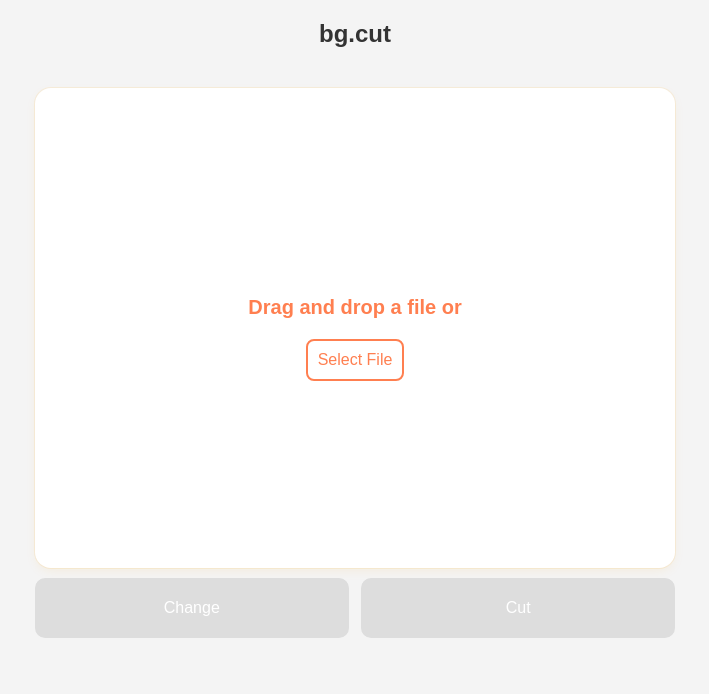
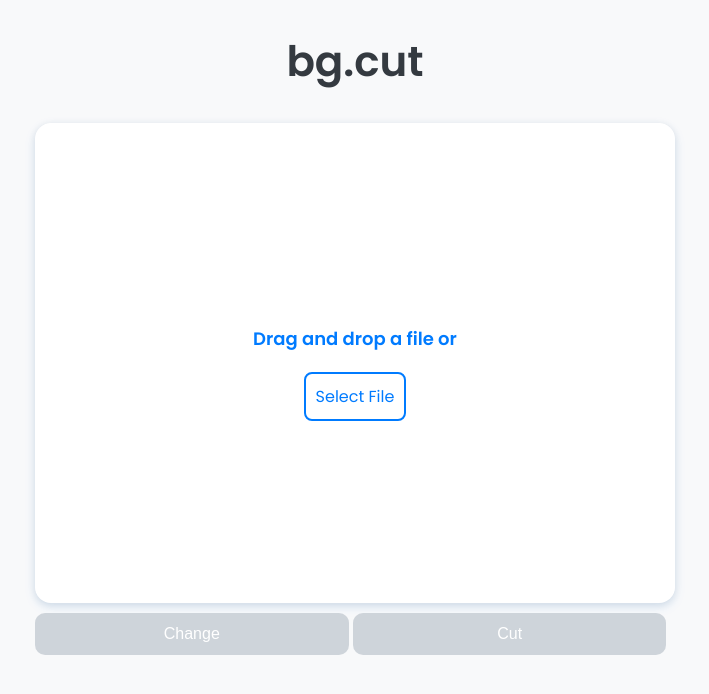
Before and after one commit to JRBonilla/bg.cut, a Flask app: page / in a window 1280 px wide. Shown: the top 694 px of the page, without its empty margins (285-994 px from the left). Run offline with Flask 3, Linux system fonts and the light colour scheme.

Commit message:
UI update - Added drag and drop functionality - Made window not resizable - Made UI look more modern and pleasing by adding animate.css and - Added padding to the output

```diff
--- a/App.py
+++ b/App.py
@@ -192,5 +192,5 @@
     t.start()
 
     # Create a webview window and start the application
-    webview.create_window("bg.cut", "http://127.0.0.1:5000", width=1440, height=800)
-    webview.start(debug=True)
+    webview.create_window("bg.cut", "http://127.0.0.1:5000", width=1440, height=800, resizable=False)
+    webview.start()
--- a/static/script.js
+++ b/static/script.js
@@ -4,6 +4,28 @@
 let editedImage = null;
 let selectedMasks = [];
 let padding = 40;
+
+document.addEventListener('DOMContentLoaded', () => {
+  const uploadContainer = document.getElementById('uploadContainer');
+
+  ['dragenter', 'dragover', 'dragleave', 'drop'].forEach(eventName => {
+    uploadContainer.addEventListener(eventName, e => e.preventDefault(), false);
+    document.body.addEventListener(eventName, e => e.preventDefault(), false);
+  });
+
+  ['dragenter', 'dragover'].forEach(eventName => {
+    uploadContainer.addEventListener(eventName, () => uploadContainer.classList.add('drag-over'), false);
+  });
+
+  ['dragleave', 'drop'].forEach(eventName => {
+    uploadContainer.addEventListener(eventName, () => uploadContainer.classList.remove('drag-over'), false);
+  });
+
+  uploadContainer.addEventListener('drop', async e => {
+    const files = e.dataTransfer.files;
+    await uploadImage(files);
+  });
+});
 
 const createCanvasAndContext = (width, height) => {
   const canvas = document.createElement('canvas');
@@ -209,7 +231,7 @@
     scaledImg.src = result;
     scaledImg.onload = () => {
       const { clientWidth: maxWidth, clientHeight: maxHeight } = container;
-      const scale = Math.min(maxWidth / scaledImg.width, maxHeight / scaledImg.height);
+      const scale = Math.min((maxWidth - padding) / scaledImg.width, (maxHeight - padding) / scaledImg.height);
 
       const imgElement = document.createElement('img');
       imgElement.id = 'uploadedImg';
@@ -247,7 +269,7 @@
     scaledImg.src = result;
     scaledImg.onload = () => {
       const { clientWidth: maxWidth, clientHeight: maxHeight } = container;
-      const scale = Math.min(maxWidth / scaledImg.width, maxHeight / scaledImg.height);
+      const scale = Math.min((maxWidth - padding) / scaledImg.width, (maxHeight - padding) / scaledImg.height);
 
       const imgElement = document.createElement('img');
       imgElement.id = 'uploadedImg';
--- a/static/style.css
+++ b/static/style.css
@@ -1,18 +1,20 @@
 body {
-  font-family: Arial, sans-serif;
+  font-family: 'Poppins', sans-serif;
   margin: 0;
   padding: 0;
   display: flex;
   flex-direction: column;
   align-items: center;
-  background-color: #f4f4f4;
-  color: #333;
+  background-color: #f8f9fa;
+  color: #343a40;
+  overflow: hidden;
 }
 
 .header {
-  margin: 20px 0;
-  font-size: 24px;
-  color: #333;
+  margin: 30px 0;
+  font-size: 42px;
+  color: #343a40;
+  font-weight: bold;
 }
 
 .container {
@@ -24,12 +26,13 @@
 .output-area {
   width: 640px;
   height: 480px;
-  margin: 20px;
+  margin: 0 20px;
   box-sizing: border-box;
   border: none;
   border-radius: 16px;
   position: relative;
-  background-color: #fff;
+  background-color: #ffffff;
+  box-shadow: 0 2px 10px rgba(0, 0, 0, 0.1);
 }
 
 .output-area {
@@ -44,37 +47,30 @@
   justify-content: center;
   align-items: center;
   overflow: hidden;
-
   border: none;
   border-radius: 16px;
-
-  box-shadow: 0 4px 12px -2px rgba(255, 165, 0, 0.1), 0 0 0 1px rgba(255, 165, 0, 0.1);
+  box-shadow: 0 4px 12px rgba(0, 123, 255, 0.1);
   transition: box-shadow 0.3s ease;
 }
 
 .upload-container:hover {
   transition: box-shadow 0.3s ease;
-  box-shadow: 0 4px 12px -2px rgba(255, 165, 0, 0.7), 0 0 0 1px rgba(255, 165, 0, 0.7);
+  box-shadow: 0 4px 12px rgba(0, 123, 255, 0.3);
 }
 
-.upload-container > canvas {
-  max-width: 100%;
-  max-height: 100%;
-  display: block;
-  margin: auto;
-}
-
+.upload-container > canvas,
 #uploadedImg {
   max-width: 100%;
   max-height: 100%;
   display: block;
   margin: auto;
+  border-radius: 16px;
 }
 
 .instructions {
-  font-size: 20px;
+  font-size: 18px;
   font-weight: bold;
-  color: #ff7f50;
+  color: #007bff;
   max-width: 100%;
   max-height: 100%;
   padding: 20px;
@@ -83,98 +79,71 @@
 .file-label {
   display: inline-block;
   padding: 10px;
-  border: 2px solid #ff7f50;
+  border: 2px solid #007bff;
   border-radius: 8px;
-  color: #ff7f50;
+  color: #007bff;
   cursor: pointer;
   transition: background-color 0.3s ease;
 }
 
 .file-label:hover {
-  background-color: #ff7f50;
+  background-color: #007bff;
   color: #fff;
-}
-
-button {
-  margin-top: 10px;
-  padding: 10px;
-  width: 60px;
-  height: 60px;
-  font-size: 16px;
-  background-color: #4caf50;
-  color: #fff;
-  border: none;
-  border-radius: 10px;
-  cursor: pointer;
-}
-
-.button-container {
-  width: 100%;
-  display: flex;
-  justify-content: space-between;
 }
 
 .button-container button {
   margin-top: 10px;
-  padding: 10px;
+  padding: 12px;
+  width: 120px;
   font-size: 16px;
   border: none;
   border-radius: 10px;
   cursor: pointer;
-  transition: background-color 0.3s ease, color 0.3s ease, box-shadow 0.3s ease; /* Add box-shadow transition */
+  transition: background-color 0.3s ease, color 0.3s ease, box-shadow 0.3s ease;
 }
 
-/* Add hover animation for buttons */
 .button-container button:not(:disabled):hover {
-  background-color: #555;
+  background-color: #0056b3;
   color: #fff;
-  box-shadow: 0 0 10px rgba(0, 0, 0, 0.3); /* Add box-shadow on hover */
+  box-shadow: 0 0 10px rgba(0, 123, 255, 0.3);
 }
 
-.image-button {
+.button-container .image-button {
   width: 49%;
 }
 
 #changeBtn {
-  background-color: #fff;
-  color: #4caf50;
-}
-
-#changeBtn:disabled {
-  color: #fff;
-}
-
-#changeBtn {
-  background-color: #3498db; /* Blue */
+  background-color: #007bff;
   color: #fff;
 }
 
 #cutBtn {
-  background-color: #e74c3c; /* Red */
+  background-color: #dc3545;
   color: #fff;
 }
 
 #trimBtn {
-  background-color: #2ecc71; /* Green */
+  background-color: #28a745;
   color: #fff;
 }
 
 #saveBtn {
-  background-color: #f39c12; /* Yellow */
-  color: #fff;
+  background-color: #ffc107;
+  color: #343a40;
 }
 
-#changeBtn:disabled, #cutBtn:disabled {
-  background-color: #ddd;
+#changeBtn:disabled,
+#cutBtn:disabled {
+  background-color: #ced4da;
   cursor: not-allowed;
 }
 
 .drag-over {
-  border-color: #4caf50;
+  border-color: #007bff;
 }
 
 .faded-out {
-  filter: opacity(25%);
+  opacity: 0.5;
 }
 
 .dot-spin {
--- a/templates/index.html
+++ b/templates/index.html
@@ -4,13 +4,17 @@
     <meta charset="UTF-8">
     <meta name="viewport" content="width=device-width, initial-scale=1.0">
     <link rel="stylesheet" href="{{ url_for('static', filename='style.css') }}">
+    <link rel="preconnect" href="https://fonts.googleapis.com">
+    <link rel="preconnect" href="https://fonts.gstatic.com" crossorigin>
+    <link href="https://fonts.googleapis.com/css2?family=Poppins:wght@400;600&display=swap" rel="stylesheet">
+    <link rel="stylesheet" href="https://cdnjs.cloudflare.com/ajax/libs/animate.css/4.1.1/animate.min.css"/>
     <script src="{{ url_for('static', filename='script.js') }}"></script>
     <title>bg.cut</title>
 </head>
 <body>
-<h1 class="header">bg.cut</h1>
+<h1 class="animate__animated animate__fadeInUp header">bg.cut</h1>
 <div class="container">
-    <div class="input-area" id="inputArea">
+    <div class="animate__animated animate__fadeInUp input-area" id="inputArea">
         <div class="upload-container" id="uploadContainer">
             <div class="instructions" id="instructions">Drag and drop a file or</div>
             <label for="fileInput" class="file-label">Select File</label>
@@ -21,7 +25,7 @@
             <button class="image-button" onclick="cutSelectedMasks()" id="cutBtn" disabled>Cut</button>
         </div>
     </div>
-    <div class="output-area" id="outputArea">
+    <div class="animate__animated animate__fadeInUp output-area" id="outputArea">
         <div class="upload-container" id="resultContainer"></div>
         <div class="button-container">
             <button class="image-button" onclick="trimImage()" id="trimBtn">Trim</button>
```
